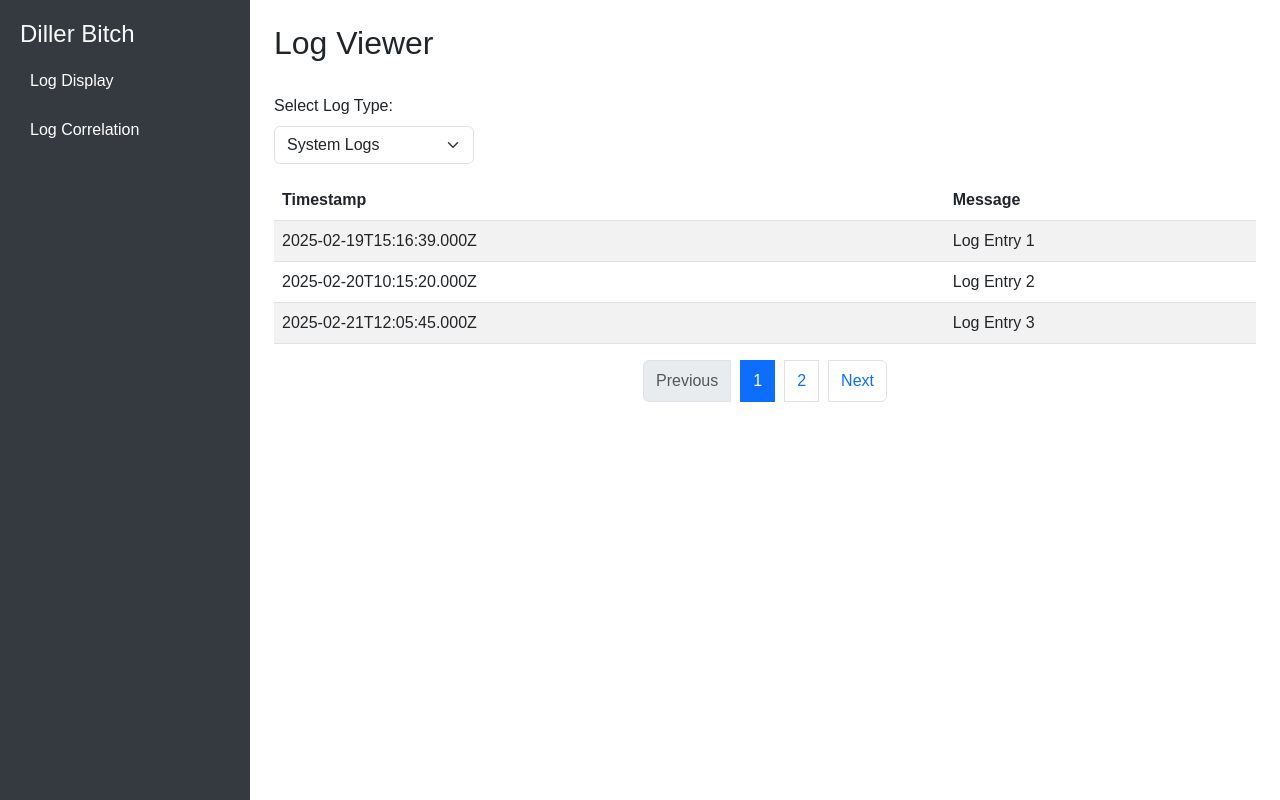
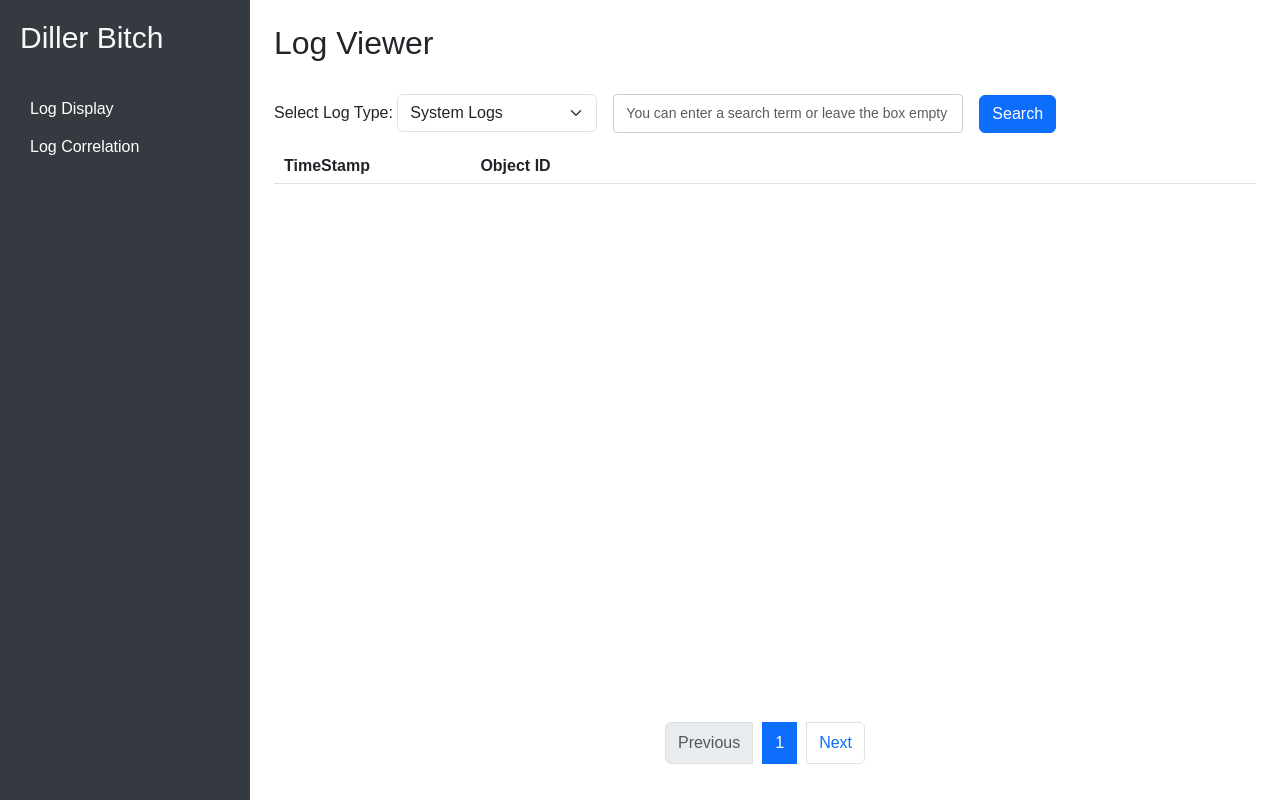
Before and after one commit to ddaarraa/diller-service-dashboard, a Django app: template diller_service_dashboard/display_log/templates/logs.html in a window 1280 px wide. Run offline with Django 5.2, Linux system fonts and the light colour scheme; the template is opened without the code that fills it: most values are stand-ins (such as "Sample title", 1, 10 or a date in 2020); lists and menus that the app fills with data are empty.

Commit message:
updated ui and feature

```diff
--- a/diller_service_dashboard/display_log/static/css/styles.css
+++ b/diller_service_dashboard/display_log/static/css/styles.css
@@ -1,12 +1,12 @@
+/* General Styles */
 body {
     margin: 0;
     font-family: Arial, sans-serif;
+    height: 100vh;
+    display: flex;
+    flex-direction: column;
+    overflow: hidden;
 }
-
-.d-flex {
-    display: flex;
-}
-
 
 /* Sidebar */
 .sidebar {
@@ -15,44 +15,120 @@ body {
     background: #343a40;
     color: white;
     padding: 20px;
+    position: fixed;
+    overflow: hidden;
 }
 
 .sidebar h4 {
     color: #f8f9fa;
     margin-bottom: 10px;
+    font-size: 30px;
 }
 
 .sidebar a {
     display: block;
     color: white;
     text-decoration: none;
-    padding: 10px;
-    margin-bottom: 5px;
+    padding: 7px 10px;
+    font-size: 16px;
     border-radius: 5px;
-
 }
 
 .sidebar a:hover {
     background: #495057;
 }
 
-/* Main Content */
+/* Content Area */
 .content {
+    margin-left: 250px;
+    padding: 20px;
     flex-grow: 1;
-    padding: 20px;
+    height: 100vh;
+    display: flex;
+    flex-direction: column;
+    overflow: hidden;
 }
 
-/* Table */
+
+/* Table Container */
+.table-container {
+    flex-grow: 1;
+    overflow: hidden;
+    display: flex;
+    flex-direction: column;
+    max-height: calc(100vh - 150px);
+    position: relative;
+}
+
+/* Table Header */
+.table-header {
+    flex-shrink: 0;
+    position: sticky;
+    top: 0;
+    z-index: 1;
+    background-color: white;
+}
+
+/* Table Body */
+.table-body {
+    flex-grow: 1;
+    overflow-y: auto;
+    position: relative;
+}
+
+/* Table Styling */
 .table {
-    margin-top: 10px;
+    width: 100%;
+    border-collapse: collapse;
+    table-layout: fixed;
+}
+
+.table th,
+.table td {
+    padding: 5px 10px;
+    white-space: nowrap;
+    overflow: hidden;
+    text-overflow: ellipsis;
+}
+
+.table th:nth-child(1),
+.table td:nth-child(1) {
+    width: 20%;
+}
+
+.table th:nth-child(2),
+.table td:nth-child(2) {
+    width: 80%;
+}
+
+/* Loading Indicator */
+#loading {
+    position: absolute;
+    top: 50%;
+    left: 50%;
+    transform: translate(-50%, -50%);
+    display: none;
+    z-index: 1;
 }
 
 /* Pagination */
+.pagination-container {
+    display: flex;
+    justify-content: center;
+    margin-top: 10px;
+    position: fixed;
+    bottom: 10px;
+    left: 250px;
+    right: 0;
+    background-color: #fff;
+    padding: 10px;
+    z-index: 10;
+}
+
 .pagination {
     margin-top: 15px;
     justify-content: center;
     display: flex;
-
 }
 
 .pagination .page-item {
@@ -66,3 +142,26 @@ body {
 .custom-select {
     width: 200px;
 }
+
+.d-flex.align-items-center.gap-3 {
+    gap: 1rem;
+}
+
+.align-self-end {
+    align-self: flex-end;
+}
+
+#searchQuery {
+    padding: 8px 12px;
+    border: 1px solid #ccc;
+    border-radius: 4px;
+    font-size: 14px;
+    width: 350px;
+    transition: border-color 0.3s ease;
+}
+
+#searchQuery:focus {
+    border-color: #007bff;
+    outline: none;
+    box-shadow: 0 0 5px rgba(0, 123, 255, 0.5);
+}
--- /dev/null
+++ b/diller_service_dashboard/display_log/static/js/logs_handling.js
@@ -0,0 +1,177 @@
+let currentPage = 1;
+let pageSize = 20;
+let totalPages = 1;
+let searchQuery = "";
+
+function searchLogs() {
+    searchQuery = document.getElementById("searchQuery").value;
+    currentPage = 1;
+    loadLogs(currentPage);
+}
+
+function loadLogs(page) {
+    let logType = document.getElementById("logType").value;
+    let loadingIndicator = document.getElementById("loading");
+    loadingIndicator.style.display = "block";
+    let url = `/fetch-logs/?page=${page}&page_size=${pageSize}&collection_name=${logType}`;
+    if (searchQuery) {
+        url += `&search=${encodeURIComponent(searchQuery)}`;
+    }
+
+    fetch(url)
+        .then(response => response.json())
+        .then(data => {
+            if (data.logs && Array.isArray(data.logs)) {
+                updateTable(data.logs);
+                updatePagination(page, data.total_logs);
+            }
+        })
+        .catch(error => console.error('Error fetching logs:', error))
+        .finally(() => {
+            loadingIndicator.style.display = "none";
+        });
+}
+
+function updateTable(logs) {
+    let tableBody = document.querySelector("table tbody");
+    tableBody.innerHTML = "";
+    logs.forEach(log => {
+        let row = document.createElement("tr");
+
+        let cellTime = document.createElement("td");
+        let rawDate = log.time?.["$date"];
+        cellTime.textContent = rawDate ? new Date(rawDate).toLocaleString('en-US', {
+            year: 'numeric', month: '2-digit', day: '2-digit',
+            hour: '2-digit', minute: '2-digit', second: '2-digit',
+            hour12: false
+        }) : "No Time Data";
+        row.appendChild(cellTime);
+
+        let cellId = document.createElement("td");
+        cellId.textContent = log["_id"];
+        row.appendChild(cellId);
+
+        row.addEventListener("click", function () {
+            toggleDetails(log, row);
+        });
+
+        tableBody.appendChild(row);
+    });
+}
+
+function toggleDetails(log, row) {
+    let existingDetails = row.nextElementSibling;
+    if (existingDetails && existingDetails.classList.contains("log-details")) {
+        existingDetails.remove();
+        return;
+    }
+    let detailsRow = document.createElement("tr");
+    detailsRow.classList.add("log-details");
+    let detailsCell = document.createElement("td");
+    detailsCell.colSpan = 2;
+    let detailsDiv = document.createElement("div");
+    detailsDiv.classList.add("log-detail-content");
+    let logDetails = "<ul>";
+    for (let key in log) {
+        if (key !== "_id" && key !== "time") {
+            logDetails += `<li><strong>${key}:</strong> ${log[key]}</li>`;
+        }
+    }
+    logDetails += "</ul>";
+    detailsDiv.innerHTML = logDetails;
+    detailsCell.appendChild(detailsDiv);
+    detailsRow.appendChild(detailsCell);
+    row.parentNode.insertBefore(detailsRow, row.nextElementSibling);
+}
+
+function updatePagination(page, totalItems) {
+    const pagination = document.querySelector(".pagination");
+    pagination.innerHTML = "";
+
+    totalPages = Math.ceil(totalItems / pageSize);
+
+    const prevButton = document.createElement("li");
+    prevButton.classList.add("page-item");
+    if (page === 1) prevButton.classList.add("disabled");
+    const prevLink = document.createElement("span");
+    prevLink.classList.add("page-link");
+    prevLink.textContent = "Previous";
+    prevLink.addEventListener("click", () => {
+        if (page > 1) {
+            currentPage = page - 1;
+            loadLogs(currentPage);
+        }
+    });
+    prevButton.appendChild(prevLink);
+    pagination.appendChild(prevButton);
+
+    addPageButton(1, page);
+
+    if (page > 3) {
+        addEllipsis();
+    }
+
+    const startPage = Math.max(2, page - 1);
+    const endPage = Math.min(totalPages - 1, page + 1);
+
+    for (let i = startPage; i <= endPage; i++) {
+        addPageButton(i, page);
+    }
+
+    if (page < totalPages - 2) {
+        addEllipsis();
+    }
+
+    if (totalPages > 1) {
+        addPageButton(totalPages, page);
+    }
+
+    const nextButton = document.createElement("li");
+    nextButton.classList.add("page-item");
+    if (page === totalPages) nextButton.classList.add("disabled");
+    const nextLink = document.createElement("span");
+    nextLink.classList.add("page-link");
+    nextLink.textContent = "Next";
+    nextLink.addEventListener("click", () => {
+        if (page < totalPages) {
+            currentPage = page + 1;
+            loadLogs(currentPage);
+        }
+    });
+    nextButton.appendChild(nextLink);
+    pagination.appendChild(nextButton);
+}
+
+function addPageButton(pageNumber, currentPage) {
+    const pagination = document.querySelector(".pagination");
+    const li = document.createElement("li");
+    li.classList.add("page-item");
+    if (pageNumber === currentPage) {
+        li.classList.add("active");
+    }
+
+    const a = document.createElement("span");
+    a.classList.add("page-link");
+    a.textContent = pageNumber;
+    a.addEventListener("click", (e) => {
+        e.preventDefault();
+        currentPage = pageNumber;
+        loadLogs(currentPage);
+    });
+
+    li.appendChild(a);
+    pagination.appendChild(li);
+}
+
+function addEllipsis() {
+    const pagination = document.querySelector(".pagination");
+    const li = document.createElement("li");
+    li.classList.add("page-item", "disabled");
+
+    const span = document.createElement("span");
+    span.classList.add("page-link");
+    span.textContent = "...";
+
+    li.appendChild(span);
+    pagination.appendChild(li);
+}
--- a/diller_service_dashboard/display_log/templates/logs.html
+++ b/diller_service_dashboard/display_log/templates/logs.html
@@ -1,88 +1,110 @@
 {% load static %}
+
 <!DOCTYPE html>
 <html lang="en">
-
     <head>
         <meta charset="UTF-8">
         <meta name="viewport" content="width=device-width, initial-scale=1.0">
         <title>Log Viewer</title>
-    <link rel="stylesheet" href="https://cdn.jsdelivr.net/npm/bootstrap@5.3.0/dist/css/bootstrap.min.css">
-    <link rel="stylesheet" href="{% static 'css/styles.css' %}">
+        <link rel="stylesheet"
+            href="https://cdn.jsdelivr.net/npm/bootstrap@5.3.0/dist/css/bootstrap.min.css">
+        <link rel="stylesheet"
+            href="{% static 'css/styles.css' %}?v={{ timestamp }}">
+        <script
+            src="{% static 'js/logs_handling.js' %}?v={{ timestamp }}"></script>
     </head>
 
     <body>
         <div class="d-flex">
-        <!-- Sidebar -->
             <div class="sidebar">
-            <h4>Diller Bitch</h4>
+                <h4>Diller Bitch</h4><br>
                 <a href="#">Log Display</a>
                 <a href="#">Log Correlation</a>
             </div>
 
-        <!-- Main Content -->
             <div class="content p-4">
                 <h2>Log Viewer</h2><br>
 
-            <!-- Log Type Selection -->
-            <div class="mb-3">
-                <label for="logType" class="form-label">Select Log Type:</label>
-                <select class="form-select custom-select" id="logType" onchange="changeLogType()">
-                    <option value="sys">System Logs</option>
-                    <option value="app">Application Logs</option>
-                    <option value="vpc">VPC Logs</option>
+                <div
+                    class="d-flex justify-content-between align-items-center mb-3">
+                    <div class="d-flex align-items-center gap-3">
+                        <!-- Select Log Type Dropdown -->
+                        <div>
+                            <label for="logType" class="form-label">Select Log
+                                Type:</label>
+                            <select
+                                class="form-select custom-select d-inline-block"
+                                id="logType" style="width: 200px;">
+                                <option value="sys_logs_collection">System
+                                    Logs</option>
+                                <option
+                                    value="application_logs_collection">Application
+                                    Logs</option>
+                                <option value="vpc_logs_collection">VPC
+                                    Logs</option>
                             </select>
                         </div>
 
-            <!-- Log Table -->
-            <table class="table table-striped">
+                        <!-- Search Box -->
+                        <div>
+
+                            <input type="text" class="form-control"
+                                id="searchQuery"
+                                placeholder="You can enter a search term or leave the box empty to query all logs.">
+                        </div>
+
+                        <!-- Search Button -->
+                        <div class="align-self-end">
+                            <button class="btn btn-primary"
+                                onclick="searchLogs()">Search</button>
+                        </div>
+                    </div>
+                </div>
+
+                <div class="table-container">
+                    <div class="table-header">
+                        <table class="table table-sm">
                             <thead>
                                 <tr>
-                        <th>Timestamp</th>
-                        <th>Message</th>
+                                    <th>TimeStamp</th>
+                                    <th>Object ID</th>
                                 </tr>
                             </thead>
+                        </table>
+                    </div>
+                    <div class="table-body">
+                        <table class="table table-sm">
                             <tbody>
-                    <tr>
-                        <td>2025-02-19T15:16:39.000Z</td>
-                        <td>Log Entry 1</td>
-                    </tr>
-                    <tr>
-                        <td>2025-02-20T10:15:20.000Z</td>
-                        <td>Log Entry 2</td>
-                    </tr>
-                    <tr>
-                        <td>2025-02-21T12:05:45.000Z</td>
-                        <td>Log Entry 3</td>
-                    </tr>
+                                <!-- Table rows will be dynamically inserted here -->
                             </tbody>
                         </table>
 
-            <!-- Pagination -->
+                        <div id="loading" class="text-center"
+                            style="display:none;">
+                            <div class="spinner-border text-primary"
+                                role="status">
+                                <span class="visually-hidden">Loading...</span>
+                            </div>
+                        </div>
+                    </div>
+                </div>
+
+                <div class="pagination-container">
                     <nav>
                         <ul class="pagination">
-                    <li class="page-item disabled">
-                        <span class="page-link">Previous</span>
-                    </li>
-                    <li class="page-item active">
-                        <span class="page-link">1</span>
-                    </li>
-                    <li class="page-item">
-                        <a class="page-link" href="#">2</a>
-                    </li>
-                    <li class="page-item">
-                        <a class="page-link" href="#">Next</a>
-                    </li>
+                            <li class="page-item disabled"><span
+                                    class="page-link"
+                                    id="prevBtn">Previous</span></li>
+                            <li class="page-item active"><span
+                                    class="page-link"
+                                    id="currentPage">1</span></li>
+                            <li class="page-item"><a class="page-link"
+                                    href="#"
+                                    id="nextBtn">Next</a></li>
                         </ul>
                     </nav>
                 </div>
             </div>
-
-    <script>
-        function changeLogType() {
-            let logType = document.getElementById("logType").value;
-            window.location.href = `?log_type=${logType}`;
-        }
-    </script>
+        </div>
     </body>
-
 </html>
--- a/diller_service_dashboard/display_log/urls.py
+++ b/diller_service_dashboard/display_log/urls.py
@@ -2,5 +2,6 @@ from django.urls import path
 from . import views
 
 urlpatterns = [
-    path("table/", views.log_view, name="log"),
+    path('', views.log_view, name='logs'),
+    path('fetch-logs/', views.fetch_logs, name='fetch_logs'),
 ]
```
Also changed, not shown: diller_service_dashboard/display_log/views.py (+31 -13 lines). Lines whose indentation alone changed are shown as unchanged.
